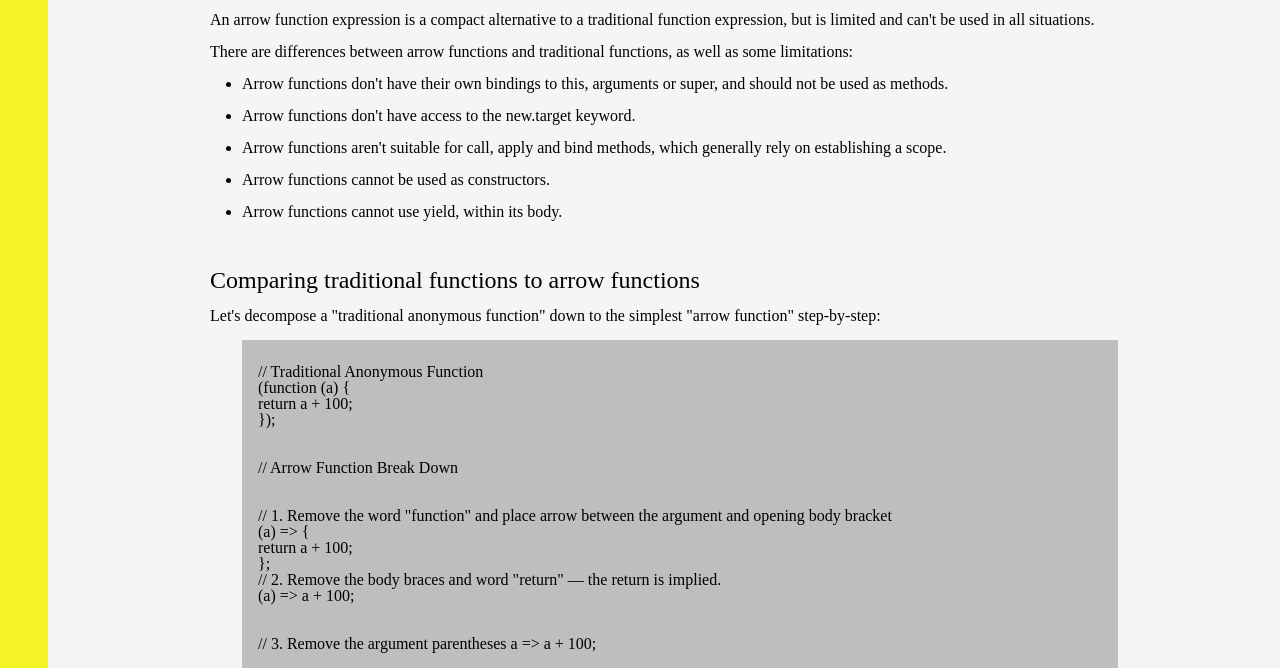
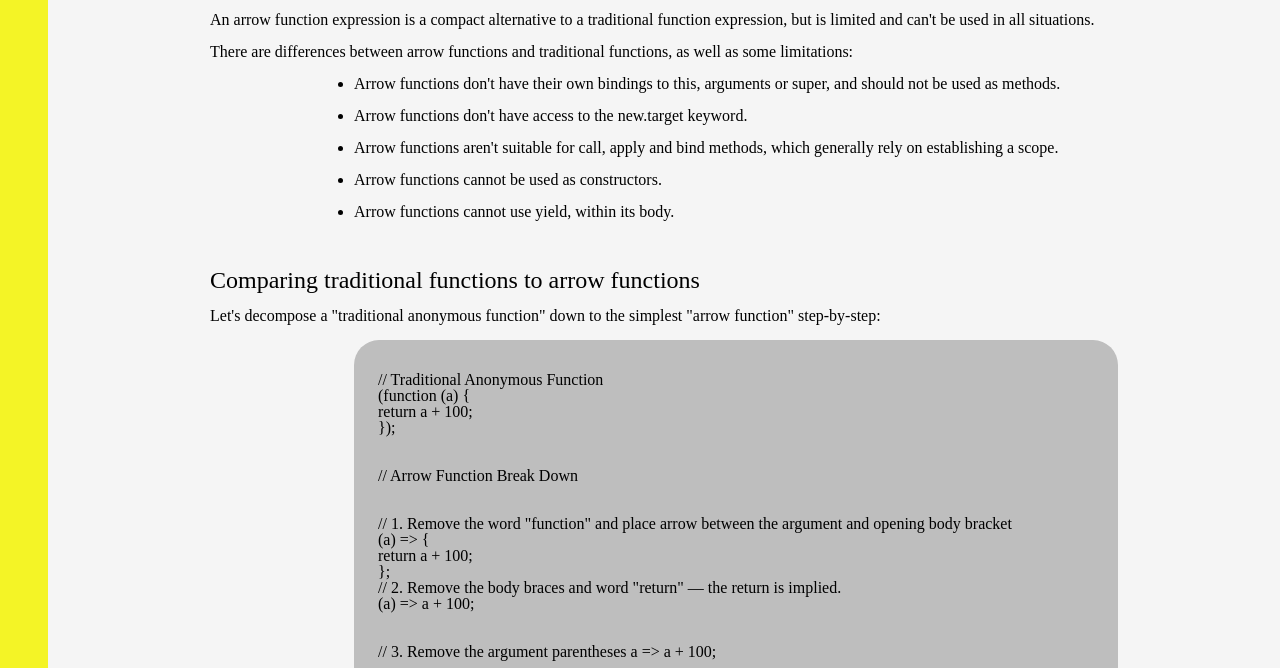
Before and after one commit to felipedomingosps/Technical-Documentation-Page, a plain HTML site: page index.html in a window 1280 px wide. Shown: the part 90-758 px from the top of the page. Drawn offline with Linux system fonts and the light colour scheme.

Commit message:
Add code indent style

```diff
--- a/css/content.css
+++ b/css/content.css
@@ -34,17 +34,21 @@ h2:nth-child(1) {
 /* SECTION CODE */
 
 .section__code, ul {
-    margin-left: 3rem;
+    margin-left: 10rem;
     margin-right: 1rem;
-    text-align: justify;
 }
 
 .section__code {
     background-color: #bebebe;
-    padding: 1.5rem 1rem;
+    padding: 2rem 1.5rem;
+    border-radius: 25px;
 }
 
 li {
     margin: 1rem 0;
     list-style: disc;
 }
+
+.code__indent {
+    margin-left: 2rem;
+}
```
